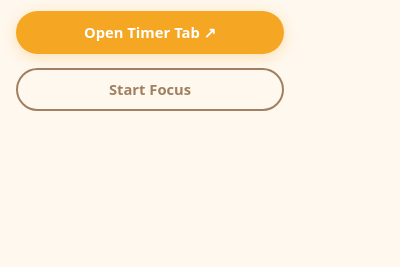
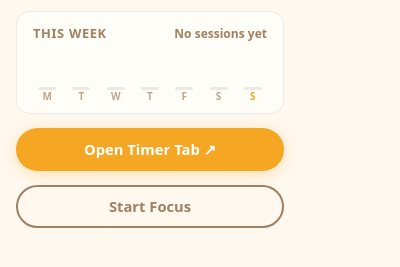
Before and after one commit to reticulating-splines/PomoFomo, a browser extension: page popup/popup.html in a window 400 px wide. Shown: the part 173-440 px from the top of the page. Drawn offline with Linux system fonts and the light colour scheme; a web font is replaced by a local one.

Commit message:
Add toolbar minutes badge and popup weekly stats; bump to 1.2.0
- Toolbar badge shows minutes remaining (e.g. 14m), colored per phase,
  driven by a repeating 1-minute badge-tick alarm; freezes at the paused
  minutes while paused, clears at idle
- Popup gains a 'This week' card: one bar per day of completed focus
  sessions from the SW's log, with session count and total time; empty
  state and live updates included
- SW test harness extended to 51 checks, all passing

Co-Authored-By: Claude Fable 5 <noreply@anthropic.com>

```diff
--- a/popup/popup.css
+++ b/popup/popup.css
@@ -215,6 +215,81 @@ body[data-view="settings"] .view-status {
 .session-dot-mini.current {
   background: rgba(245, 166, 35, 0.45);
   border: 1.5px solid var(--color-accent);
+}
+
+/* ── This week stats card ─────────────────────────────────────────────────── */
+.stats-card {
+  background: var(--color-surface);
+  border: 1px solid var(--color-border);
+  border-radius: 14px;
+  padding: 12px 16px 10px;
+  display: flex;
+  flex-direction: column;
+  gap: 8px;
+}
+
+.stats-header {
+  display: flex;
+  align-items: baseline;
+  justify-content: space-between;
+  gap: 8px;
+}
+
+.stats-title {
+  font-size: 0.8rem;
+  font-weight: 700;
+  color: var(--color-muted);
+  text-transform: uppercase;
+  letter-spacing: 0.05em;
+}
+
+.stats-total {
+  font-size: 0.75rem;
+  font-weight: 700;
+  color: var(--color-muted);
+  white-space: nowrap;
+}
+
+.stats-bars {
+  display: flex;
+  align-items: flex-end;
+  gap: 6px;
+  height: 52px;
+}
+
+.stats-col {
+  flex: 1;
+  display: flex;
+  flex-direction: column;
+  align-items: center;
+  justify-content: flex-end;
+  gap: 3px;
+  height: 100%;
+}
+
+.stats-bar {
+  width: 100%;
+  max-width: 18px;
+  border-radius: 4px 4px 2px 2px;
+  background: var(--color-accent);
+  transition: height 400ms ease;
+}
+
+.stats-bar.zero {
+  background: rgba(0, 0, 0, 0.08);
+}
+
+.day-label {
+  font-size: 0.62rem;
+  font-weight: 700;
+  color: var(--color-muted);
+  opacity: 0.7;
+  line-height: 1;
+}
+
+.stats-col.today .day-label {
+  color: var(--color-accent);
+  opacity: 1;
 }
 
 /* ── Buttons ──────────────────────────────────────────────────────────────── */
--- a/popup/popup.html
+++ b/popup/popup.html
@@ -40,6 +40,16 @@
         </div>
       </div>
       <div class="session-dots-mini" id="popupDots" role="img" aria-label="Session progress"></div>
+    </div>
+
+    <!-- This week: one bar per day of completed focus sessions -->
+    <div class="stats-card">
+      <div class="stats-header">
+        <span class="stats-title">This week</span>
+        <span class="stats-total" id="statsTotal"></span>
+      </div>
+      <div class="stats-bars" id="statsBars" role="img"
+           aria-label="Focus sessions completed per day over the last 7 days"></div>
     </div>
 
     <button class="btn btn-primary" id="btnGoToTimer">Open Timer Tab ↗</button>
--- a/popup/popup.js
+++ b/popup/popup.js
@@ -25,6 +25,8 @@ const btnPauseResume = document.getElementById('btnPauseResume');
 const btnSkip        = document.getElementById('btnSkip');
 const btnStop        = document.getElementById('btnStop');
 const settingsForm   = document.getElementById('settingsForm');
+const statsTotal     = document.getElementById('statsTotal');
+const statsBars      = document.getElementById('statsBars');
 
 const inputs = {
   focus:    document.getElementById('sFocusMin'),
@@ -79,6 +81,7 @@ function render(state) {
   statusIcon.textContent = phaseIcon(state);
   renderTime(state);
   renderDots(state);
+  renderStats(state);
 
   const isIdle = state.status === STATUS.IDLE;
   btnQuickStart.hidden = !isIdle;
@@ -121,6 +124,68 @@ function renderDots(state) {
       return dot;
     }),
   );
+}
+
+// ── This week (from the SW's session log) ────────────────────────────────────
+const DAY_MS = 24 * 60 * 60 * 1000;
+const BAR_MAX_PX = 34;
+const BAR_MIN_PX = 10;
+
+function renderStats(state) {
+  const logs = Array.isArray(state.logs) ? state.logs : [];
+
+  // Last 7 calendar days, oldest first, today last
+  const today = new Date();
+  today.setHours(0, 0, 0, 0);
+  const days = Array.from({ length: 7 }, (_, i) => {
+    const start = new Date(today.getTime() - (6 - i) * DAY_MS);
+    return {
+      start: start.getTime(),
+      label: start.toLocaleDateString(undefined, { weekday: 'narrow' }),
+      isToday: i === 6,
+      count: 0,
+      minutes: 0,
+    };
+  });
+
+  for (const entry of logs) {
+    if (entry.type !== 'focus' || !entry.endedAt) continue;
+    const day = days.find(d => entry.endedAt >= d.start && entry.endedAt < d.start + DAY_MS);
+    if (!day) continue;
+    day.count++;
+    const ms = entry.startedAt ? entry.endedAt - entry.startedAt : entry.scheduledDuration ?? 0;
+    day.minutes += Math.round(ms / 60000);
+  }
+
+  const totalCount = days.reduce((n, d) => n + d.count, 0);
+  const totalMinutes = days.reduce((n, d) => n + d.minutes, 0);
+  statsTotal.textContent = totalCount
+    ? `${totalCount} session${totalCount === 1 ? '' : 's'} · ${formatMinutes(totalMinutes)}`
+    : 'No sessions yet';
+
+  const max = Math.max(1, ...days.map(d => d.count));
+  statsBars.replaceChildren(...days.map(day => {
+    const col = document.createElement('div');
+    col.className = 'stats-col' + (day.isToday ? ' today' : '');
+    col.title = `${day.count} session${day.count === 1 ? '' : 's'}`;
+
+    const bar = document.createElement('div');
+    bar.className = 'stats-bar' + (day.count ? '' : ' zero');
+    bar.style.height = day.count
+      ? `${BAR_MIN_PX + (BAR_MAX_PX - BAR_MIN_PX) * (day.count / max)}px`
+      : '3px';
+
+    const label = document.createElement('span');
+    label.className = 'day-label';
+    label.textContent = day.label;
+
+    col.append(bar, label);
+    return col;
+  }));
+}
+
+function formatMinutes(min) {
+  return min >= 60 ? `${Math.floor(min / 60)}h ${min % 60}m` : `${min}m`;
 }
 
 // ── Settings form ────────────────────────────────────────────────────────────
--- a/shared/constants.js
+++ b/shared/constants.js
@@ -5,6 +5,7 @@ export const ALARM = {
   BREAK_END:     'break-end',      // fires when break completes
   SNOOZE_END:    'snooze-end',     // fires SNOOZE_MINUTES after snooze
   NAG:           'nag',            // repeating: re-focus timer tab during break
+  BADGE_TICK:    'badge-tick',     // repeating: refresh toolbar badge minutes
 };
 
 // ── Timer status values ──────────────────────────────────────────────────────
```
Also changed, not shown: PLAN.md (+5 -1 lines), background.js (+59 -9 lines), manifest.json.
